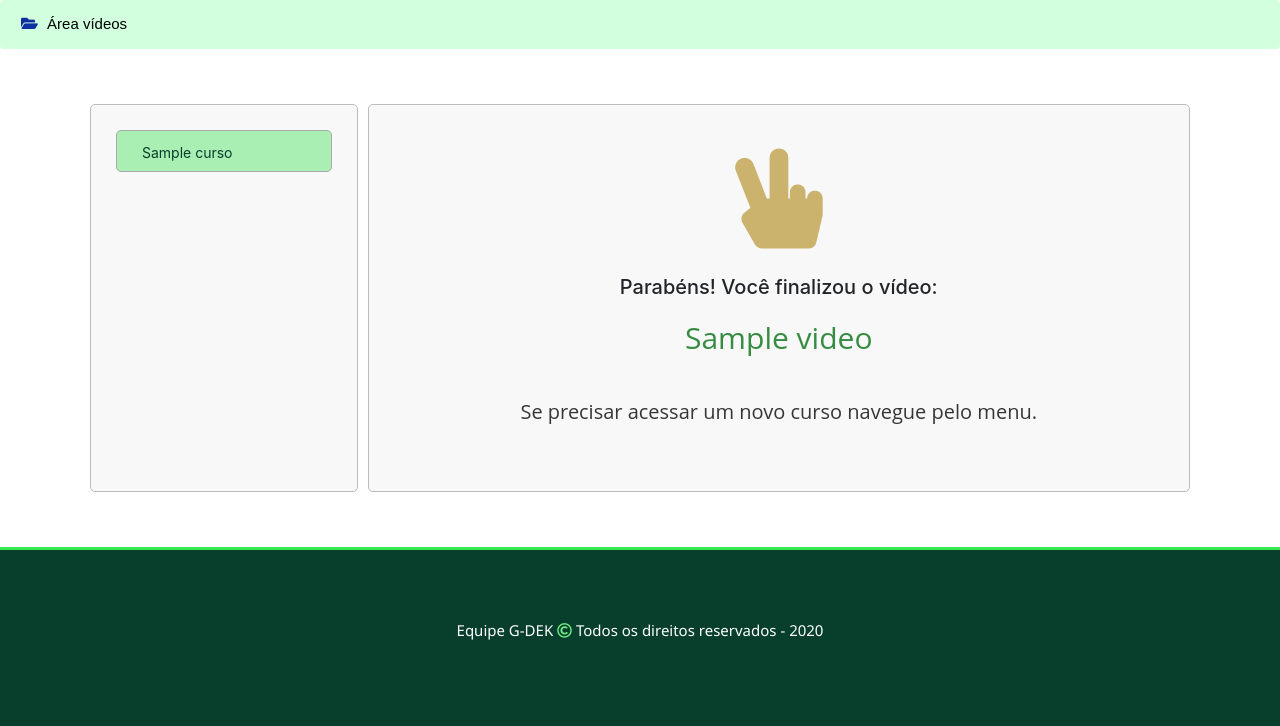
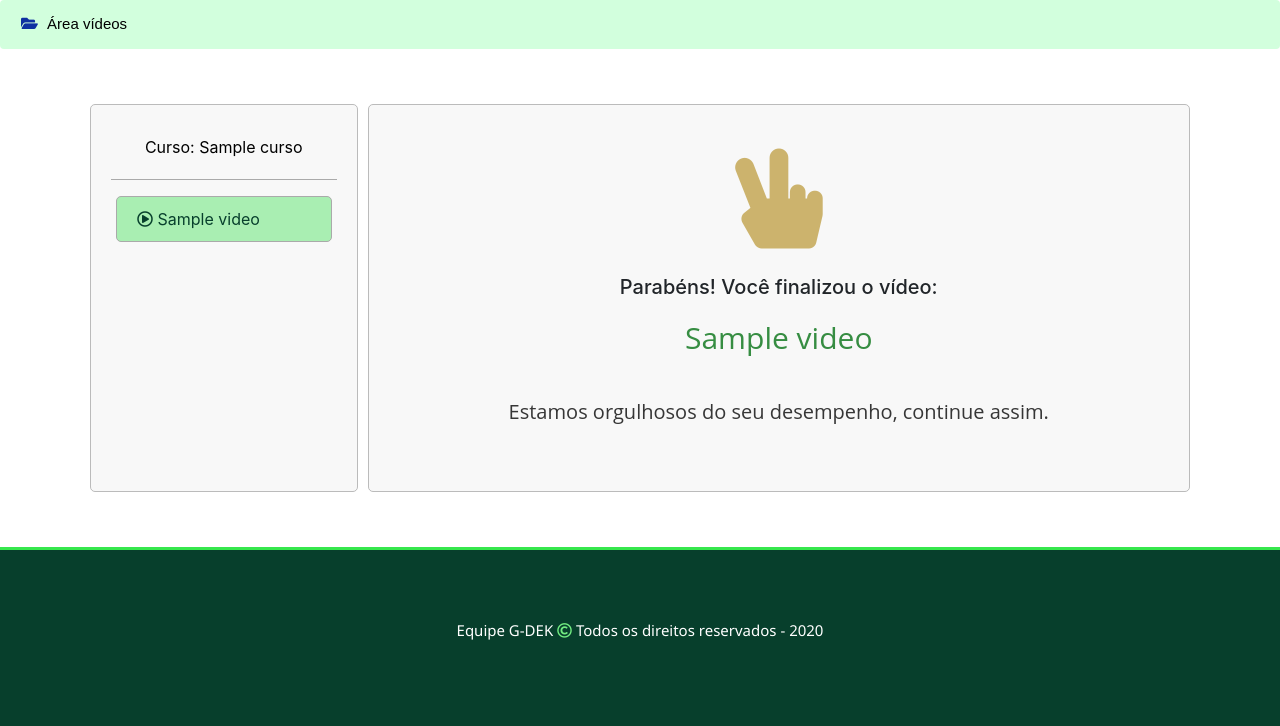
Before and after one commit to diegobachsi/oportaldjango-tcc, a Django app: a page that uses videos/templates/video_assistido.html in a window 1280 px wide. Shown: the part 161-887 px from the top of the page. Run offline with Django 3.2, Linux system fonts and the light colour scheme; a user stored in the database is signed in; tables that the repository leaves empty hold one stand-in row (values such as "Sample post"); parts of the project's set-up code (start-up, migrations or seed data) failed here and were passed over; some libraries are stand-ins or nearby versions.

Commit message:
video_assistido/html

```diff
--- a/videos/templates/video_assistido.html
+++ b/videos/templates/video_assistido.html
@@ -61,8 +61,20 @@
         font-size: 30px;
     }
 
+    #menu_videos{
+        padding: 10px 20px;
+        font-size: 16px;
+    }
+
     .fa-hand-peace{
         color: rgb(204, 179, 109);
+    }
+
+    #title_curso{
+        color: #000;
+        border-bottom: 1px solid #aaa;
+        padding: 10px;
+        padding-bottom: 20px;
     }
 
 	@media screen and (max-width: 1000px) {
@@ -90,9 +102,12 @@
 
     	<div class="painel-2">
 
-            {% for curso in cursos %}
-                <a href="{% url 'cursos:video_por_cursos' curso.id %}"><i id="icon_cursos" class="{{ curso.description }}"></i> {{ curso.title }}</a>
-	        {% endfor %}
+        {% for curso in cursos %}
+           <p id="title_curso">Curso: {{ curso.title }}</p>
+            {% for video in videos %}
+                <a id="menu_videos" href="{% url 'videos:details' curso.id video.slug %}"><i id="icon_video" class="far fa-play-circle"></i> {{ video.title }}</a>
+            {% endfor %}
+        {% endfor %}
 
         </div><!-- fim painel-2 -->
 
@@ -101,7 +116,7 @@
             <i class="fas fa-hand-peace"></i>
             <h5>Parabéns! Você finalizou o vídeo:</h5>
             <p id="title_video_assistido">{{ video.title }}</p>
-            <p>Se precisar acessar um novo curso navegue pelo menu.</p>
+            <p>Estamos orgulhosos do seu desempenho, continue assim.</p>
 
     	</div><!-- fim painel-1 -->
 
--- a/videos/views.py
+++ b/videos/views.py
@@ -30,8 +30,8 @@ def details(request, id, slug):
 @login_required(login_url='accounts:login')
 def video_assistido(request, id, title):
     video = get_object_or_404(Videos,title=title)
-    videos = Videos.objects.all()
-    cursos = Cursos.objects.all()
+    videos = Videos.objects.filter(curso=id)
+    cursos = Cursos.objects.filter(id=id)
     context = {
         'video': video,
         'videos': videos,
```
